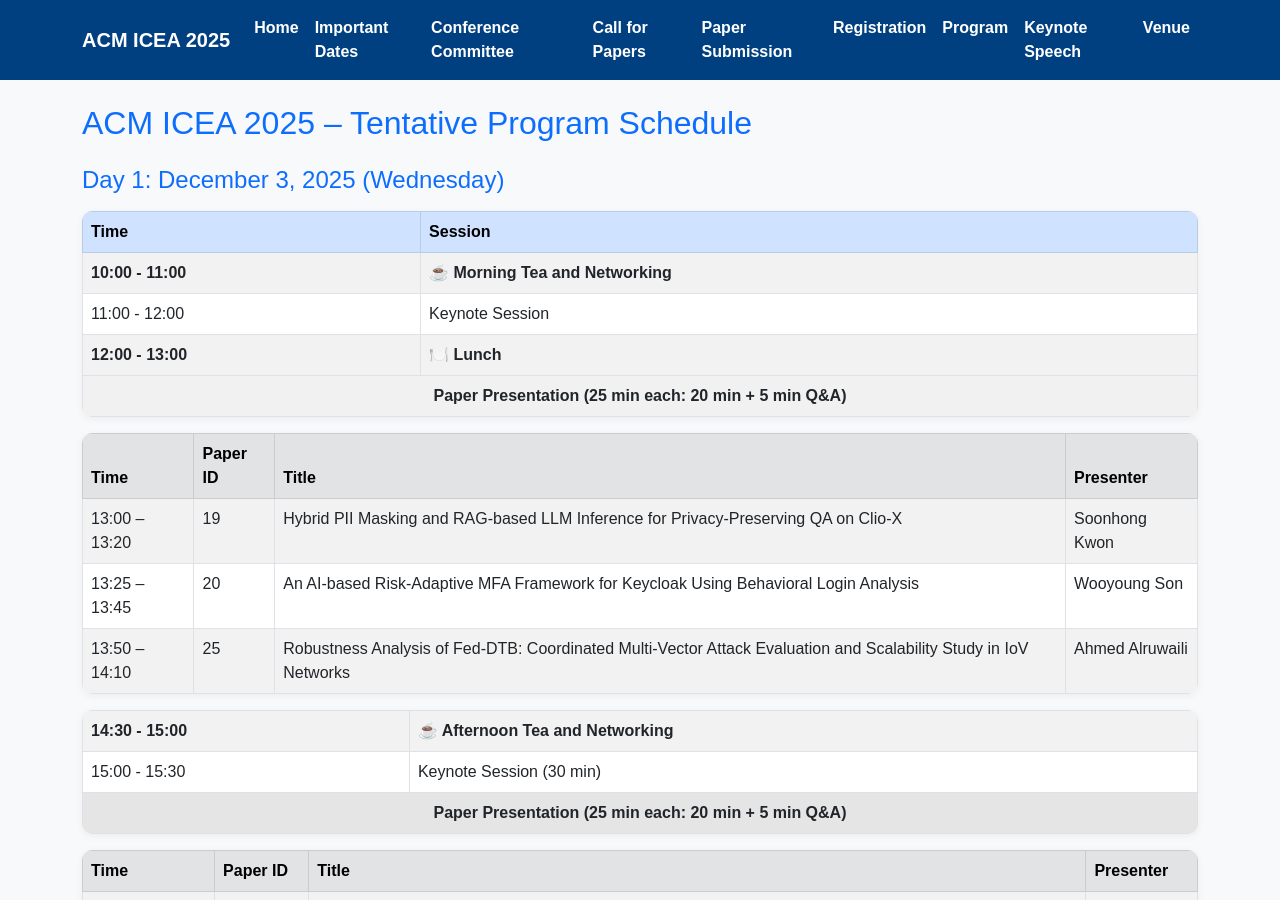
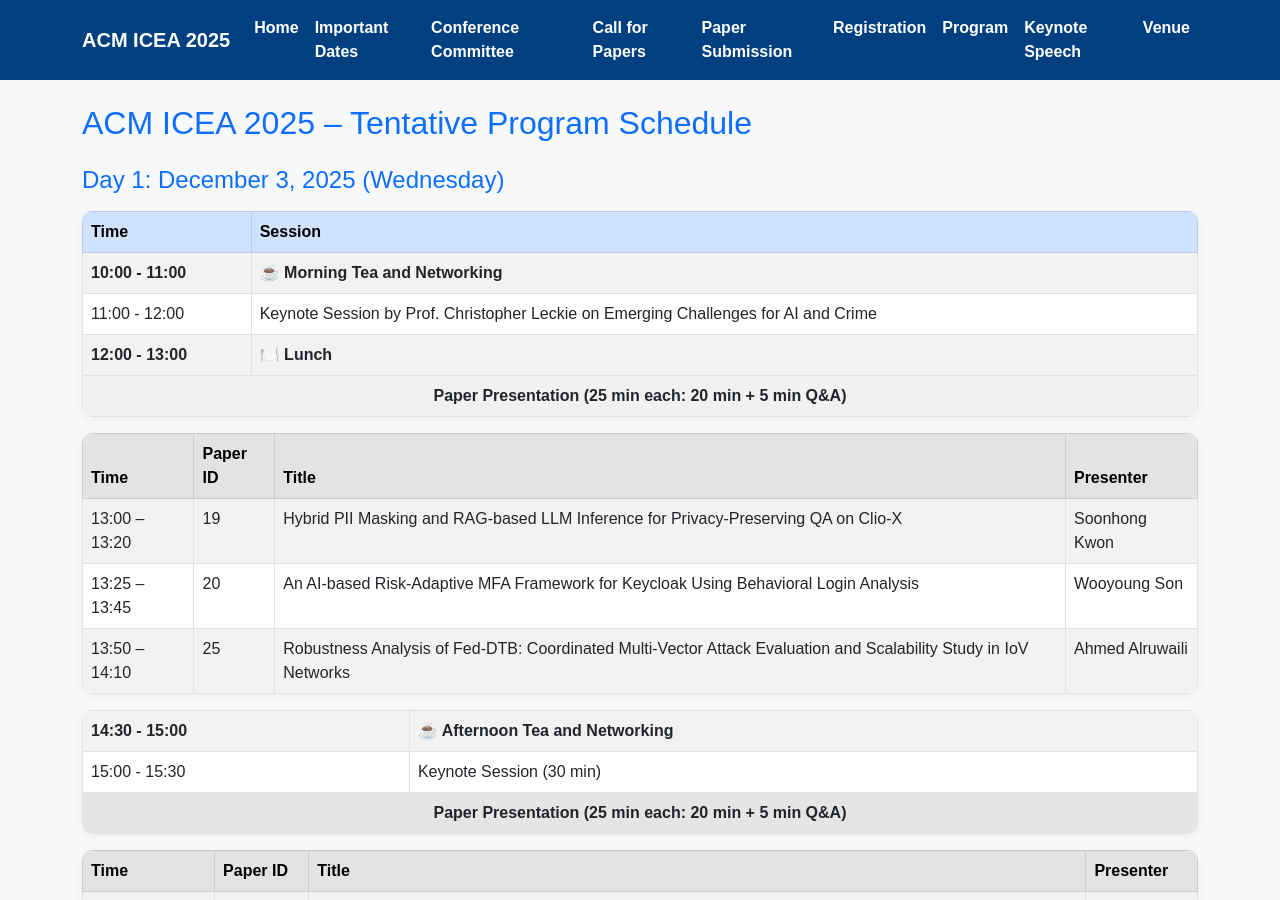
Before and after one commit to icea2025/latrobe, a Jekyll site: the page program/index.html, which Jekyll copies as it is, in a window 1280 px wide and 900 px high. Built offline with Jekyll 4.4.1, drawn with Linux system fonts in a browser that asks for light colours.

Commit message:
Update index.html

```diff
--- a/program/index.html
+++ b/program/index.html
@@ -88,7 +88,7 @@
     </thead>
     <tbody>
       <tr class="tea-session"><td>10:00 - 11:00</td><td>☕ Morning Tea and Networking</td></tr>
-      <tr><td>11:00 - 12:00</td><td>Keynote Session</td></tr>
+      <tr><td>11:00 - 12:00</td><td>Keynote Session by Prof. Christopher Leckie on Emerging Challenges for AI and Crime</td></tr>
       <tr class="lunch-session"><td>12:00 - 13:00</td><td>🍽️ Lunch</td></tr>
       <tr><td colspan="2" class="fw-bold text-center">Paper Presentation (25 min each: 20 min + 5 min Q&A)</td></tr>
     </tbody>
```
